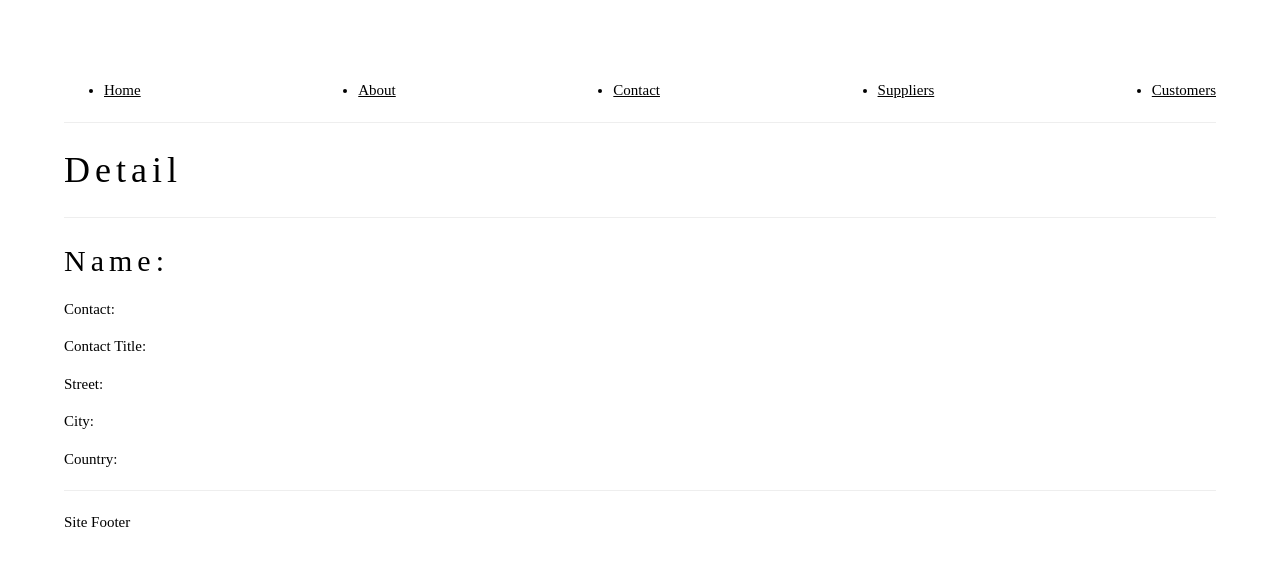
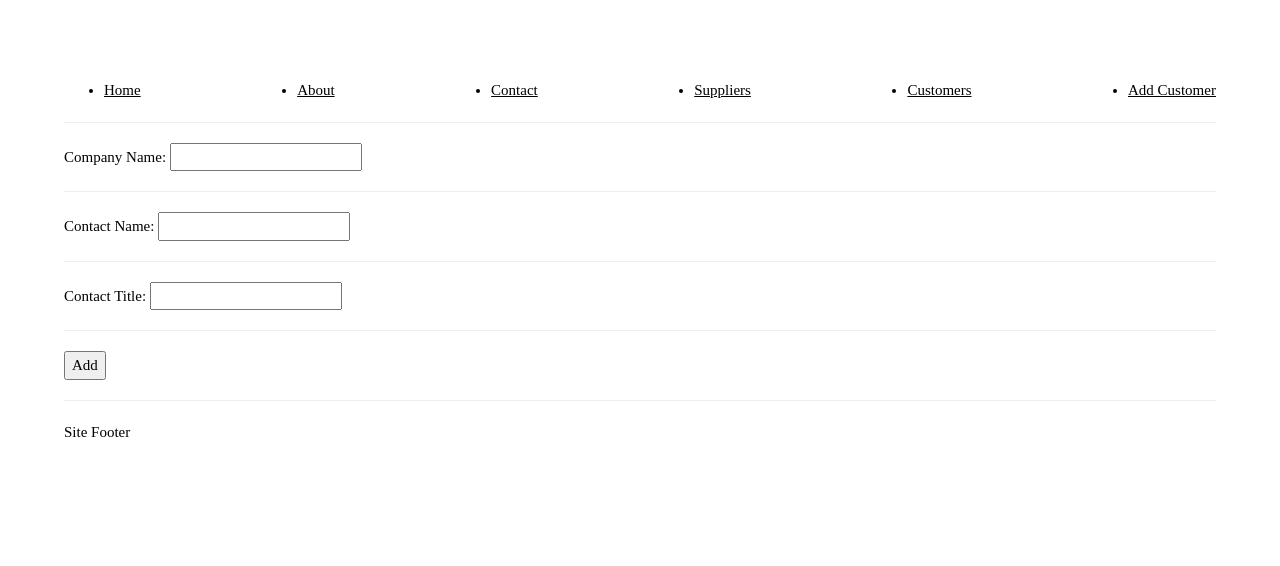
Before and after one commit to yakintech/reactjs-turkcell-tutorial-2, a React (Create React App) app: page /customers/add in a window 1280 px wide. Shown: the top 566 px of the page. Built offline with nearby package versions, Linux system fonts and the light colour scheme; no server answers.

Commit message:
Add AddCustomer component; implement customer addition functionality and update routing in App.jsx

```diff
--- a/src/App.jsx
+++ b/src/App.jsx
@@ -13,6 +13,7 @@ import ProductsTable from "./state/ProductsTable";
 import LifeCycle from "./effect/LifeCycle";
 import CustomerList from "./effect/CustomerList";
 import CustomerDetail from "./effect/CustomerDetail";
+import AddCustomer from "./effect/AddCustomer";
 
 function App() {
 
@@ -27,6 +28,7 @@ function App() {
         <li><Link to={'/contact'}>Contact</Link></li>
         <li><Link to={'/suppliers'}>Suppliers</Link></li>
         <li><Link to={'/customers'}>Customers</Link></li>
+        <li><Link to={'/customers/add'}>Add Customer</Link></li>
 
       </ul>
     </nav>
@@ -39,6 +41,7 @@ function App() {
       <Route path="/suppliers/:id" element={<SupplierDetail />} />
       <Route path="/customers" element={<CustomerList />} />
       <Route path="/customers/:id" element={<CustomerDetail/>}/>
+      <Route path="/customers/add" element={<AddCustomer/>}/>
       <Route path="*" element={<NotFound />} />
 
     </Routes>
--- /dev/null
+++ b/src/effect/AddCustomer.jsx
@@ -0,0 +1,49 @@
+import axios from 'axios'
+import React, { useState } from 'react'
+import { useNavigate } from 'react-router-dom'
+
+function AddCustomer() {
+
+    const [companyName, setcompanyName] = useState("")
+    const [contactName, setcontactName] = useState("")
+    const [contactTitle, setcontactTitle] = useState("")
+
+    const navigate = useNavigate()
+
+    const add = () => {
+        let newCustomer = {
+            companyName: companyName,
+            contactName: contactName,
+            contactTitle: contactTitle
+        }
+
+        axios.post("https://northwind.vercel.app/api/customers", newCustomer)
+        .then(res => {
+            navigate('/customers')
+        })
+
+    }
+
+  return <>
+    <div>
+        <label htmlFor="">Company Name: </label>
+        <input type='text' onChange={(e) => setcompanyName(e.target.value)} />
+    </div>
+    <hr />
+    <div>
+        <label htmlFor="">Contact Name: </label>
+        <input type='text' onChange={(e) => setcontactName(e.target.value)} />
+    </div>
+    <hr />
+    <div>
+        <label htmlFor="">Contact Title: </label>
+        <input type='text' onChange={(e) => setcontactTitle(e.target.value)} />
+    </div>
+    <hr />
+    <div>
+        <button onClick={add}>Add</button>
+    </div>
+  </>
+}
+
+export default AddCustomer
--- a/src/effect/CustomerList.jsx
+++ b/src/effect/CustomerList.jsx
@@ -5,16 +5,13 @@ import { Link } from 'react-router-dom'
 function CustomerList() {
 
     const [customers, setcustomers] = useState([])
+    const [loading, setloading] = useState(true)
 
 
 
     useEffect(() => {
 
-        axios.get("https://northwind.vercel.app/api/customers")
-            .then(res => {
-                setcustomers(res.data)
-            })
-
+        loadData()
         // fetch("https://northwind.vercel.app/api/customers")
         //     .then(res => res.json())
         //     .then(data => setcustomers(data))
@@ -22,7 +19,34 @@ function CustomerList() {
     }, [])
 
 
+    const loadData = () => {
+
+        axios.get("https://northwind.vercel.app/api/customers")
+            .then(res => {
+                setcustomers(res.data)
+                setloading(false)
+            })
+    }
+
+
+    const deleteCustomer = (id) => {
+        var result = window.confirm("Are you sure you want to delete?")
+
+        if (result == false) return;
+
+        setloading(true)
+        axios.delete("https://northwind.vercel.app/api/customers/" + id)
+            .then(res => {
+                loadData()
+            })
+    }
+
+
     return <>
+
+        {
+            loading == true ? <h1>loading...</h1> : <>
+                <h1>Length: {customers.length}</h1>
                 <table className='w3-table'>
                     <thead>
                         <tr>
@@ -39,10 +63,12 @@ function CustomerList() {
                                 <td>{item.companyName}</td>
                                 <td>{item.contactName}</td>
                                 <td>{item.contactTitle}</td>
+                                <td><button onClick={() => deleteCustomer(item.id)}>Delete</button></td>
                             </tr>)
                         }
                     </tbody>
-        </table>
+                </table></>
+        }
     </>
 }
 
```
Also changed, not shown: notes.txt. Lines whose indentation alone changed are shown as unchanged.
